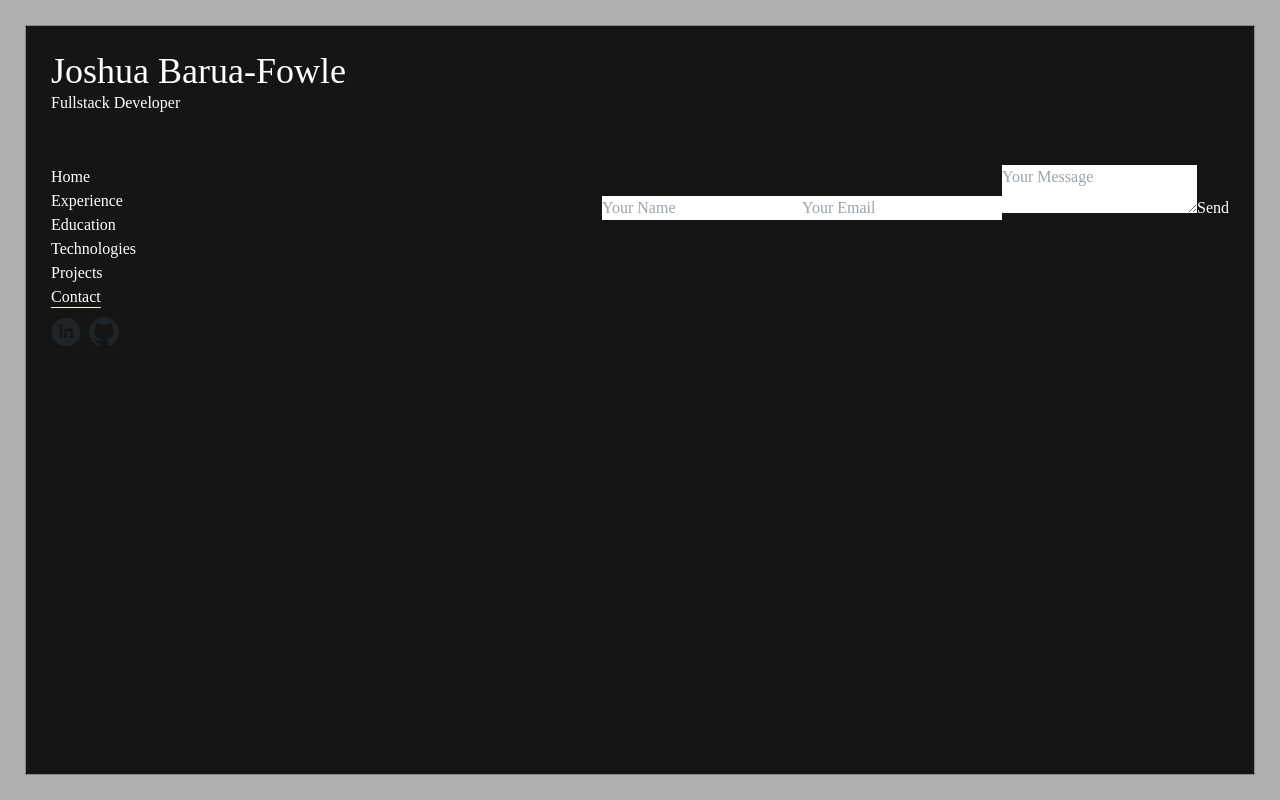
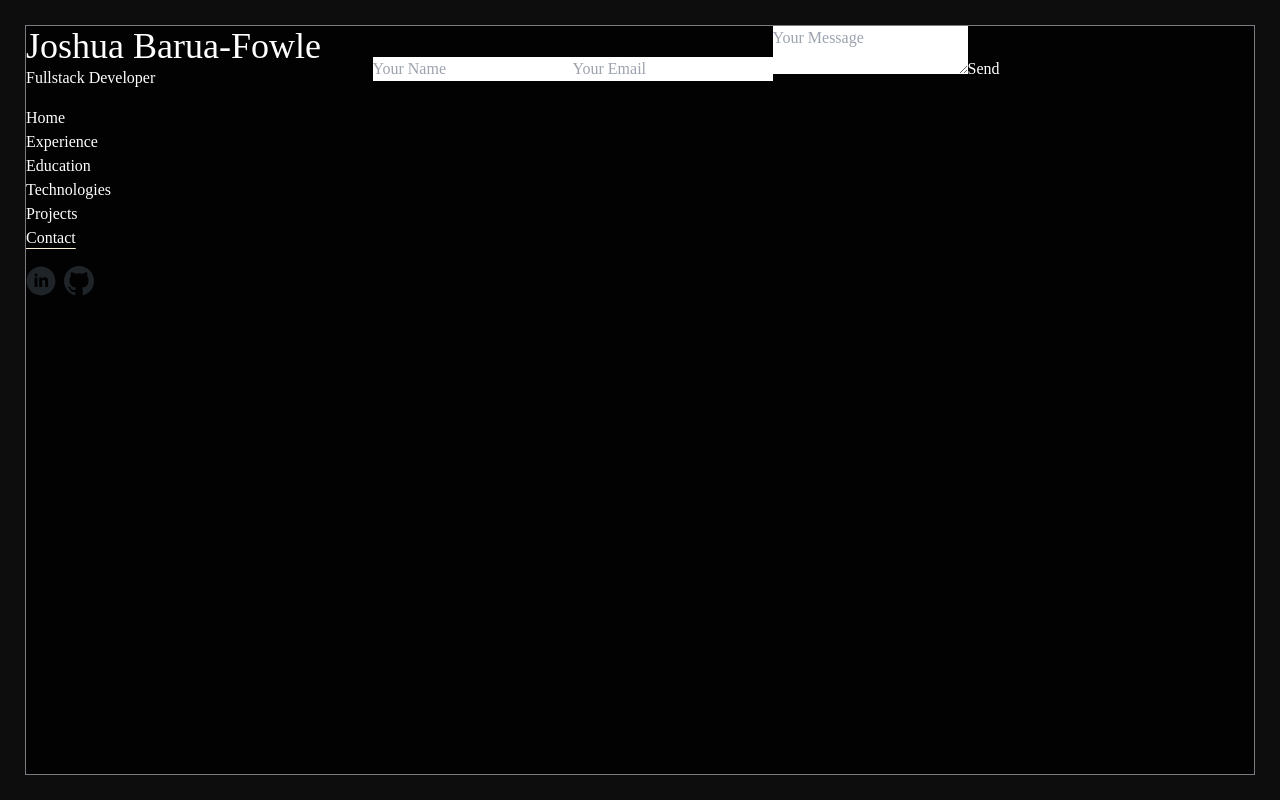
Before and after one commit to joshuabarua/portfolio, a React (Create React App) app: page /contact in a window 1280 px wide. Built offline with nearby package versions, Linux system fonts and the light colour scheme; a web font is replaced by a local one.

Commit message:
Added grid layout starting adjusting style to match

```diff
--- a/package.json
+++ b/package.json
@@ -7,6 +7,7 @@
     "@testing-library/jest-dom": "^5.16.4",
     "@testing-library/react": "^13.3.0",
     "@testing-library/user-event": "^13.5.0",
+    "env": "^0.0.2",
     "gsap": "^3.10.4",
     "react": "^18.1.0",
     "react-dom": "^18.1.0",
--- a/src/App.js
+++ b/src/App.js
@@ -1,9 +1,8 @@
-import {BrowserRouter as Router, Routes, Route, useLocation} from 'react-router-dom';
-import React, {useRef, useEffect, useState} from 'react';
+import {BrowserRouter as Router, Routes, Route} from 'react-router-dom';
+import React, {useRef, useEffect} from 'react';
 import gsap from 'gsap';
 import {personalDetails} from './Details';
 import Home from './Pages/Home';
-import About from './Pages/Experience';
 import Contact from './Pages/Contact';
 import Projects from './Pages/Projects';
 import Technologies from './Pages/Technologies';
@@ -12,11 +11,10 @@ import Experience from './Pages/Experience';
 import Education from './Pages/Education';
 
 function App() {
-	const {name, tagline, img} = personalDetails;
+	const {name, tagline} = personalDetails;
 	const h12 = useRef();
 	const h13 = useRef();
 	const myImageRef = useRef();
-	const [isOpen, setIsOpen] = useState(false);
 
 	useEffect(() => {
 		const elements = [h12.current, h13.current, myImageRef.current];
@@ -31,33 +29,48 @@ function App() {
 	}, []);
 
 	return (
+		<div>
+			<div id='page'>
+
+			</div>
+			<div>
+
+			</div>
+			<Router>
 				<div
-			className=" h-full w-full flex  items-start justify-start flex-col"
+					className="grid grid-cols-2 grid-rows-4 gap-4 h-full"
 					style={{
 						color: 'white',
 						textAlign: 'left',
-				gap: '50px',
+						gridTemplateRows: '1fr 6fr',
+						gridTemplateColumns: '3fr 8fr',
 					}}>
-			<div>
-				<h1 ref={h12} className="text-4xl">
+					{/* Name and Tagline */}
+					<div className="col-start-1 row-start-1 col-end-2 row-end-2">
+						<h1 ref={h12} className="text-4xl ">
 							{name}
 						</h1>
 						<h2 ref={h13}>{tagline}</h2>
 					</div>
-			<div className=" h-full w-full flex justify-between flex-row  gap-7">
-				<Router>
-					<Header isOpen={isOpen} setIsOpen={setIsOpen} />
 
+					{/* Header */}
+					<div className="col-start-1 row-start-2 col-end-2 row-end-3">
+						<Header />
+					</div>
+
+					{/* Content */}
+					<div className="col-start-2 row-start-1 col-end-3 row-end-4 overflow-y-auto" id="DATA">
 						<Routes>
-						<Route path="/" element={<Home />}></Route>
+							<Route path="/" element={<Home />} />
 							<Route path="/experience" element={<Experience />} />
 							<Route path="/education" element={<Education />} />
 							<Route path="/projects" element={<Projects />} />
 							<Route path="/technologies" element={<Technologies />} />
 							<Route path="/contact" element={<Contact />} />
 						</Routes>
+					</div>
+				</div>
 			</Router>
-			</div>
 		</div>
 	);
 }
--- a/src/Components/Header.js
+++ b/src/Components/Header.js
@@ -1,10 +1,8 @@
-import React, {useState} from 'react';
+import React from 'react';
 import {NavLink} from 'react-router-dom';
-import {logos, socialMediaUrl} from '../Details';
+import {socialMediaUrl} from '../Details';
 
-function Header(props) {
-	const {isOpen, setIsOpen} = props;
-	console.log(isOpen);
+function Header() {
 	const {linkdein, github} = socialMediaUrl;
 
 	const navLinks = [
@@ -16,19 +14,13 @@ function Header(props) {
 		{path: '/contact', label: 'Contact'},
 	];
 
-	const toggleClass = () => {
-		setIsOpen(!isOpen);
-	};
-
 	return (
-		<header className=" flex justify-start content-start flex-col">
-			<nav className={` text-left flex justify-between gap-2 flex-col`}>
+		<header className="">
+			<nav className={` text-left flex justify-between gap-4 flex-col`}>
 				<ul className="dark:text-light-content font-medium flex justify-start content-start flex-col">
 					{navLinks.map((link, index) => (
 						<li key={index} className="pb-1 md:pb-0">
-							<NavLink to={link.path} onClick={toggleClass}>
-								{link.label}
-							</NavLink>
+							<NavLink to={link.path}>{link.label}</NavLink>
 						</li>
 					))}
 				</ul>
--- a/src/Pages/Contact.js
+++ b/src/Pages/Contact.js
@@ -1,5 +1,5 @@
 import React, {useState} from 'react';
-import emailjs from 'emailjs';
+import emailjs from '@emailjs/browser';
 
 const ContactForm = () => {
 	const [formData, setFormData] = useState({
@@ -20,7 +20,7 @@ const ContactForm = () => {
 		e.preventDefault();
 
 		emailjs
-			.sendForm(
+			.send(
 				'YOUR_SERVICE_ID', // Replace with your EmailJS service ID
 				'YOUR_TEMPLATE_ID', // Replace with your EmailJS template ID
 				e.target,
--- a/src/Pages/Home.js
+++ b/src/Pages/Home.js
@@ -1,10 +1,9 @@
 import React from 'react';
-import Work from '../Components/Work';
-import {personalDetails, workDetails, eduDetails} from '../Details';
+import {personalDetails} from '../Details';
 
 function Home() {
 	return (
-		<div className="flex justify-end items-end w-3/6 p-3.5">
+		<div className="flex justify-end items-end h-full w-full p-3.5">
 			<div className="flex flex-col">
 				<h1 className="text-2xl text-dark-heading dark:text-light-heading md:text-4xl xl:text-5xl xl:leading-tight font-bold">About Me</h1>
 				{personalDetails.about}
--- a/src/Pages/Technologies.js
+++ b/src/Pages/Technologies.js
@@ -6,18 +6,19 @@ function Technologies() {
 	return (
 		<main className="overflow-y-auto max-width pt-10 pb-40 ">
 			<section>
-				<h1 className="text-2xl text-dark-heading dark:text-light-heading md:text-4xl xl:text-5xl xl:leading-tight font-bold">Technology</h1>
+				<h1 className="text-2xl text-dark-heading dark:text-light-heading md:text-4xl xl:text-5xl xl:leading-tight font-bold pb-6">Technology</h1>
 			</section>
-			<section className="tech grid grid-cols-4 md:grid-cols-5 lg:grid-cols-6 items-center gap-10 pt-6">
+			<section>
+				<h2 className="text-1xl text-dark-heading dark:text-light-heading md:text-1xl xl:text-2xl xl:leading-tight font-bold">Frequently Used</h2>
+				<section className="tech grid grid-cols-4 md:grid-cols-5 lg:grid-cols-6 items-center gap-5 pt-6 pb-6">
 					<img src={techStackDetails.ts} title="Typescript" alt="" />
 					<img src={js} title="JavaScript" alt="" />
+					<img src={html} title="HTML" alt="" />
 					<img src={react} title="React" alt="" />
 					<img src={redux} title="Redux" alt="" />
 					<img src={techStackDetails.graphql} title="GraphQL" alt="" />
 					<img src={techStackDetails.mongo} title="MongoDB" alt="" />
-				<img src={techStackDetails.node} title="NodeJS" alt="" />
-				<img src={html} title="html" alt="" />
-				<img src={css} title="CSS" alt="" />
+					<img src={techStackDetails.node} title="NodeJS" className="dark:bg-white rounded-md" alt="" />
 					<img src={tailwind} title="Tailwind CSS" alt="" />
 					<img src={techStackDetails.mui} title="Material UI" alt="" />
 					<img src={techStackDetails.styled} title="Styled Components" alt="" />
@@ -25,6 +26,13 @@ function Technologies() {
 					<img src={techStackDetails.express} title="Express" alt="" style={{background: 'white', borderRadius: '50%'}} />
 					<img src={techStackDetails.firebase} title="Firebase" alt="" />
 					<img src={techStackDetails.json} title="JSON" alt="" />
+					<img src={techStackDetails.zustand} title="Zustand" alt="" />
+					<img src={techStackDetails.rest} title="RESTful" alt="" className="dark:bg-white rounded-md" />
+				</section>
+			</section>
+			<section>
+				<h2 className="text-1xl text-dark-heading dark:text-light-heading md:text-1xl xl:text-2xl xl:leading-tight font-bold">Familiar With</h2>
+				<section className="tech grid grid-cols-4 md:grid-cols-5 lg:grid-cols-6 items-center gap-5 pt-6 pb-6">
 					<img src={techStackDetails.java} title="Java" alt="" />
 					<img src={techStackDetails.sql} title="MySQL" alt="" />
 					<img src={techStackDetails.php} title="PHP" alt="" />
@@ -32,18 +40,21 @@ function Technologies() {
 					<img src={techStackDetails.swift} title="Swift" alt="" />
 					<img src={techStackDetails.python} title="Python" alt="" />
 					<img src={techStackDetails.unix} title="Unix" alt="" />
-				<img src={techStackDetails.linux} title="Linux" alt="" />
+					<img src={techStackDetails.linux} title="Linux" className="dark:bg-white rounded-md" alt="" />
 					<img src={techStackDetails.wordpress} title="Wordpress" alt="" />
 				</section>
+			</section>
+
 			<section>
 				<h1 className="text-2xl pt-10 text-dark-heading dark:text-light-heading md:text-4xl xl:text-5xl xl:leading-tight font-bold">Tools</h1>
 			</section>
-			<section className="tech grid grid-cols-4 md:grid-cols-5 lg:grid-cols-6 items-center gap-10 pt-6">
+			<section className="tech grid grid-cols-4 md:grid-cols-5 lg:grid-cols-6 items-center gap-5 pt-6">
 				<img src={vscode} title="Visual Studio Code" alt="" />
 				<img src={git} title="Git" alt="Git" />
-				<img src={github} title="Github" alt="Github" />
+				<img src={github} title="Github" alt="Github" className="dark:bg-white rounded-md " />
 				<img src={figma} title="Figma" alt="Figma" />
-				<img src={npm} title="NPM" alt="NPM" />
+				<img src={techStackDetails.yarn} title="yarn" alt="Figma" />
+				<img src={npm} title="NPM" alt="NPM" className="bg-white rounded-md" />
 				<img src={postman} title="Postman" alt="Postman" />
 				<img src={techStackDetails.adobe} title="PremierPro" alt="" />
 				<img src={techStackDetails.finalCut} title="FinalCut" alt="" />
--- a/src/index.css
+++ b/src/index.css
@@ -6,7 +6,6 @@
 @font-face {
 	font-family: 'helvetica-neue';
 	src: url('./assets/fonts/helvetica-neue/HelveticaNeue-Light.otf') format('opentype');
-	/* Add other font formats if available */
 	font-weight: normal;
 	font-style: normal;
 }
@@ -31,15 +30,24 @@
 body::-webkit-scrollbar {
 	display: none;
 }
-
+* {
+	margin: 0;
+	padding: 0;
+}
 body {
 	font-family: 'helvetica-neue';
 	padding: 25px;
+	overflow: hidden;
 	width: 100vw;
 	height: 100vh;
 	display: flex;
 	min-width: 325px;
-	background: rgba(5, 1, 1, 0.31);
+	background-color: hsl(0, 0%, 5%);
+	z-index: 10;
+	font-feature-settings: 'palt';
+	-webkit-text-size-adjust: none;
+	-moz-osx-font-smoothing: grayscale;
+	overscroll-behavior: none;
 }
 
 #root {
@@ -47,25 +55,36 @@ body {
 	width: 100%;
 	border-style: solid;
 	border-width: 1px;
-	padding: 25px;
 	min-width: 325px;
 	overflow-y: hidden;
 	border-color: rgba(250, 242, 255, 0.5);
-	background: rgba(13, 13, 13, 0.95);
+	background: rgb(3, 2, 2);
+	z-index: 11;
 }
 
 .active {
 	text-decoration: underline;
 	text-decoration-color: rgb(250, 242, 214);
 	text-underline-offset: 5px;
-	/* Add other styles for the active link if needed */
 }
 
 .tech img {
 	width: 60px;
 	height: 60px;
+	border-radius: 10%;
 }
 
-section {
-	background: transparent;
+#page {
+	position: fixed;
+	left: 0;
+	top: 0;
+	width: 100%;
+	height: 100%;
+	overflow: hidden;
+	background-color: var(--c-bg);
+	color: #fff;
+	white-space: nowrap;
+	transition-property: background-color;
+	transition-duration: 0.9s;
+	transition-timing-function: cubic-bezier(0.1, 0.4, 0.2, 1);
 }
```
Also changed, not shown: src/Components/Work.js (+29 -18 lines), src/Details.js (+101 -83 lines). Lines whose indentation alone changed are shown as unchanged.
